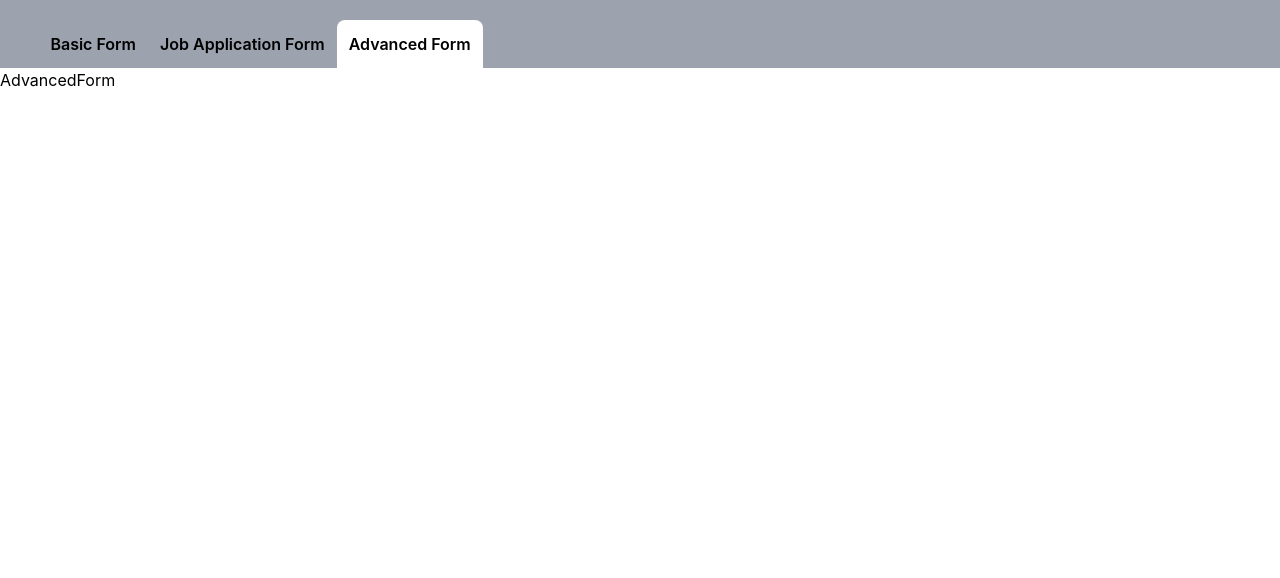
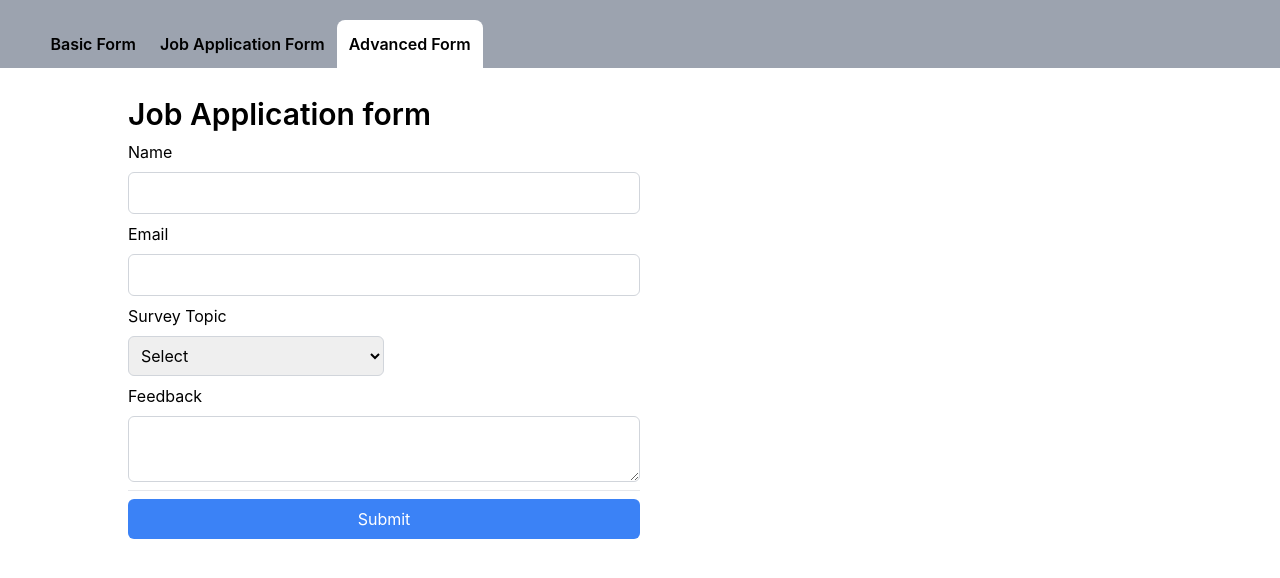
Before and after one commit to pabitra-kumar/react-forms, a React (Create React App) app: page /advanced_form in a window 1280 px wide. Shown: the top 578 px of the page. Built offline with nearby package versions, Linux system fonts and the light colour scheme.

Commit message:
Advanced Form created

```diff
--- a/src/App.js
+++ b/src/App.js
@@ -4,6 +4,7 @@ import { Navbar } from './components/Navbar';
 import { BasicForm } from './pages/BasicForm';
 import { JobForm } from './pages/JobForm';
 import { AdvancedForm } from './pages/AdvancedForm';
+import { Result } from './pages/Result';
 
 function App() {
   return (
@@ -14,6 +15,7 @@ function App() {
         <Route path="/basic_form" element={<BasicForm />} />
         <Route path="/job_form" element={<JobForm />} />
         <Route path="/advanced_form" element={<AdvancedForm />} />
+        <Route path="/result" element={<Result />} />
       </Routes>
     </>
   );
--- a/src/pages/AdvancedForm.jsx
+++ b/src/pages/AdvancedForm.jsx
@@ -1,7 +1,101 @@
 import React from 'react'
+import { useState } from 'react'
 
 export const AdvancedForm = () => {
+    const [formData, setFormData] = useState({})
+
+    const handleChange = (e) => {
+        setFormData({ ...formData, [e.target.name]: e.target.value })
+    }
+
+    const handleSubmit = (e) => {
+        e.preventDefault()
+        console.log(formData)
+    }
+
     return (
-        <div>AdvancedForm</div>
+        <main className='px-[10vw] py-5'>
+            <header className='text-3xl font-semibold py-2'>
+                Job Application form
+            </header>
+            <form className='flex flex-col gap-2 w-1/2 max-md:w-full max-lg:w-3/4' onSubmit={handleSubmit}>
+
+                <label htmlFor='name'>Name</label>
+                <input type='text' id='name' name='name' className='p-2 border border-gray-300 rounded-md' onChange={handleChange} minLength={3} required />
+
+                <label htmlFor='email'>Email</label>
+                <input type='email' id='email' name='email' className='p-2 border border-gray-300 rounded-md' onChange={handleChange} required />
+
+                <label htmlFor='surveyTopic'>Survey Topic</label>
+                <select name='surveyTopic' id='surveyTopic' className='p-2 border border-gray-300 rounded-md w-1/2' onChange={handleChange} required>
+                    <option value=''>Select</option>
+                    <option value='Technology'>Technology</option>
+                    <option value='Health'>Health</option>
+                    <option value='Education'>Education</option>
+                </select>
+
+                {
+                    formData?.surveyTopic === 'Technology' ? (
+                        <>
+                            <label htmlFor='favLanguage'>Favorite Programming Language</label>
+                            <select name='favLanguage' id='favLanguage' className='p-2 border border-gray-300 rounded-md w-1/2' onChange={handleChange} required>
+                                <option value=''>Select</option>
+                                <option value='JavaScript'>JavaScript</option>
+                                <option value='Python'>Python</option>
+                                <option value='Java'>Java</option>
+                                <option value='C#'>C#</option>
+                            </select>
+                            <label htmlFor='yearsExp'>Years of Experience</label>
+                            <input type='number' id='yearsExp' name='yearsExp' className='p-2 border border-gray-300 rounded-md' onChange={handleChange} min={1} required />
+                        </>
+                    ) : null
+                }
+
+                {
+                    formData?.surveyTopic === 'Health' ? (
+                        <>
+                            <label htmlFor='exerciseFreq'>Exercise Frequency</label>
+                            <select name='exerciseFreq' id='exerciseFreq' className='p-2 border border-gray-300 rounded-md w-1/2' onChange={handleChange} required>
+                                <option value=''>Select</option>
+                                <option value='Daily'>Daily</option>
+                                <option value='Weekly'>Weekly</option>
+                                <option value='Monthly'>Monthly</option>
+                                <option value='Rarely'>Rarely</option>
+                            </select>
+                            <label htmlFor='dietPref'>Diet Preference</label>
+                            <select name='dietPref' id='dietPref' className='p-2 border border-gray-300 rounded-md w-1/2' onChange={handleChange} required>
+                                <option value=''>Select</option>
+                                <option value='Vegetarian'>Vegetarian</option>
+                                <option value='Vegan'>Vegan</option>
+                                <option value='Non-Vegetarian'>Non-Vegetarian</option>
+                            </select>
+                        </>
+                    ) : null
+                }
+
+                {
+                    formData?.surveyTopic === 'Education' ? (
+                        <>
+                            <label htmlFor='highestQual'>Highest Qualification</label>
+                            <select name='highestQual' id='highestQual' className='p-2 border border-gray-300 rounded-md w-1/2' onChange={handleChange} required>
+                                <option value=''>Select</option>
+                                <option value='High School'>High School</option>
+                                <option value='Bachelor'>Bachelor</option>
+                                <option value='Master'>Master</option>
+                                <option value='PhD'>PhD</option>
+                            </select>
+                            <label htmlFor='fieldOfStudy'>Field of Study</label>
+                            <input type='text' id='fieldOfStudy' name='fieldOfStudy' className='p-2 border border-gray-300 rounded-md' onChange={handleChange} required />
+                        </>
+                    ) : null
+                }
+
+                <label htmlFor='feedback'>Feedback</label>
+                <textarea id='feedback' name='feedback' className='p-2 border border-gray-300 rounded-md' onChange={handleChange} required></textarea>
+
+                < hr />
+                <button type='submit' className='bg-blue-500 text-white p-2 rounded-md'>Submit</button>
+            </form>
+        </main>
     )
 }
--- /dev/null
+++ b/src/pages/Result.jsx
@@ -0,0 +1,7 @@
+import React from 'react'
+
+export const Result = () => {
+    return (
+        <div>Result</div>
+    )
+}
```
